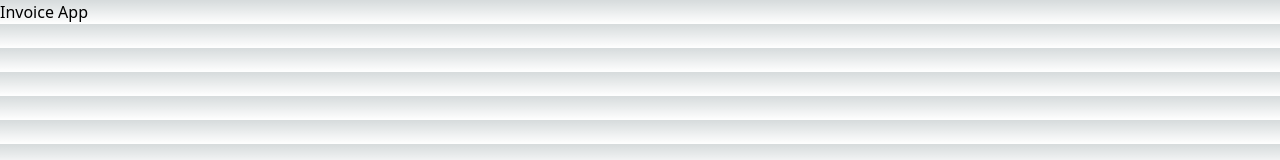
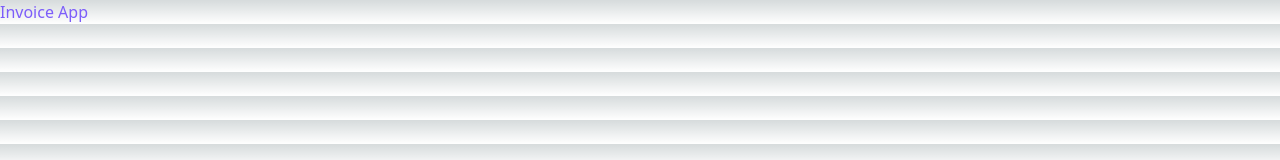
Before and after one commit to kelitasukita/invoice-app-frontend, a Next.js app: page / in a window 1280 px wide. Shown: the top 160 px of the page. Built offline with nearby package versions, Linux system fonts and the light colour scheme.

Commit message:
Configures the project's color palette

```diff
--- a/src/app/page.tsx
+++ b/src/app/page.tsx
@@ -2,6 +2,6 @@
 
 export default function Home() {
   return (
-    <h1>Invoice App</h1>
+    <h1 className="text-01">Invoice App</h1>
   )
 }
--- a/tailwind.config.js
+++ b/tailwind.config.js
@@ -1,18 +1,25 @@
 /** @type {import('tailwindcss').Config} */
 module.exports = {
   content: [
-    './src/pages/**/*.{js,ts,jsx,tsx}',
-    './src/components/**/*.{js,ts,jsx,tsx}',
-    './src/app/**/*.{js,ts,jsx,tsx}',
+    "./src/pages/**/*.{js,ts,jsx,tsx}",
+    "./src/components/**/*.{js,ts,jsx,tsx}",
+    "./src/app/**/*.{js,ts,jsx,tsx}",
   ],
   theme: {
-    extend: {
-      backgroundImage: {
-        'gradient-radial': 'radial-gradient(var(--tw-gradient-stops))',
-        'gradient-conic':
-          'conic-gradient(from 180deg at 50% 50%, var(--tw-gradient-stops))',
-      },
+    colors: {
+      "01": "#7c5dfa",
+      "02": "#9277ff",
+      "03": "#1e2139",
+      "04": "#252945",
+      "05": "#dfe3fa",
+      "06": "#888eb0",
+      "07": "#7e88c3",
+      "08": "#0c0e16",
+      "09": "#ec5757",
+      10: "#ff9797",
+      11: "#f8f8f8",
+      12: "#141625",
     },
   },
   plugins: [],
-}
+};
```
